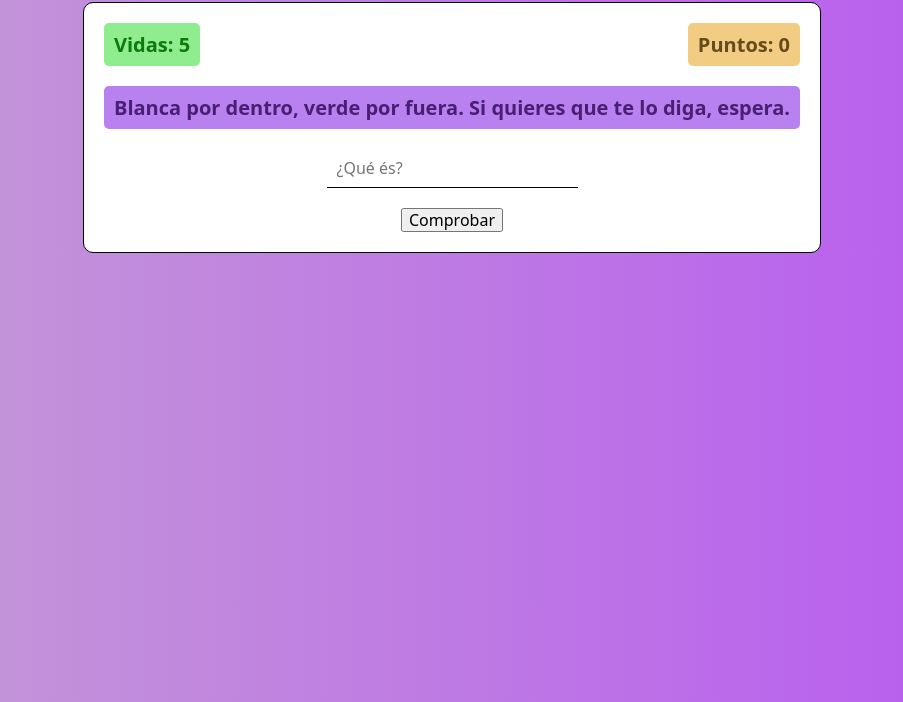
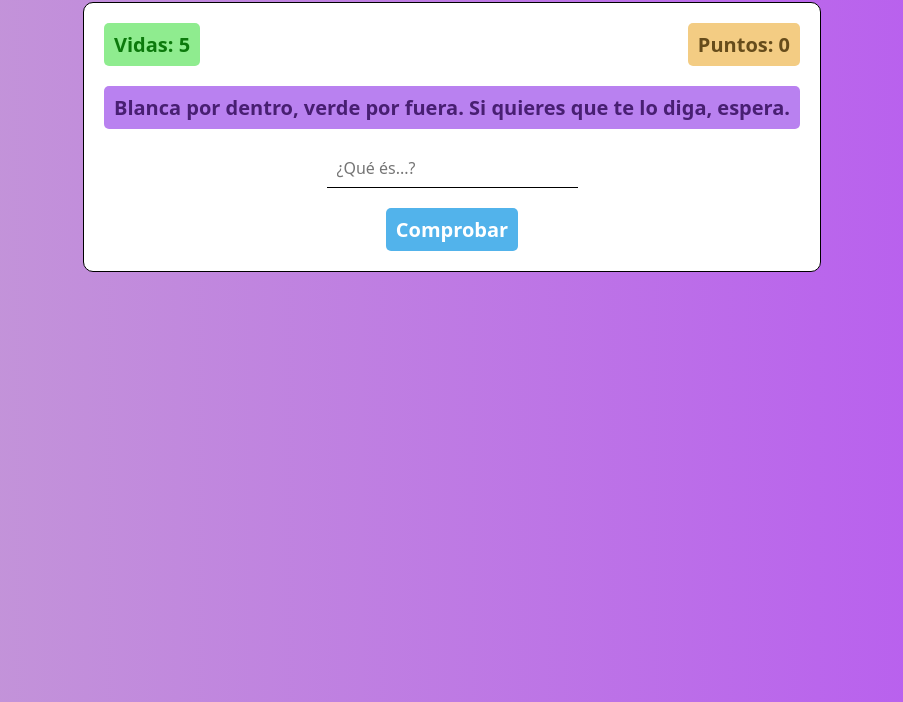
Before and after one commit to Carrisonn/juego-adivinanzas, a website built with Vite: page index.html in a window 1280 px wide. Shown: the part 98-800 px from the top of the page, without its empty margins (188-1091 px from the left). Built offline with nearby package versions, Linux system fonts and the light colour scheme.

Commit message:
added: class for btn and attribute for input

```diff
--- a/index.html
+++ b/index.html
@@ -27,8 +27,8 @@
         </div>
         <p class="riddle"></p>
         <form id="form">
-          <input type="text" id="input-user-answer" placeholder="¿Qué és?">
-          <button id="btn-check-answer" type="submit">Comprobar</button>
+          <input type="text" id="input-user-answer" spellcheck="true" placeholder="¿Qué és...?">
+          <button class="btn btn-check-answer" type="submit">Comprobar</button>
         </form>
       </div>
     </div> <!-- conatiner -->
```
